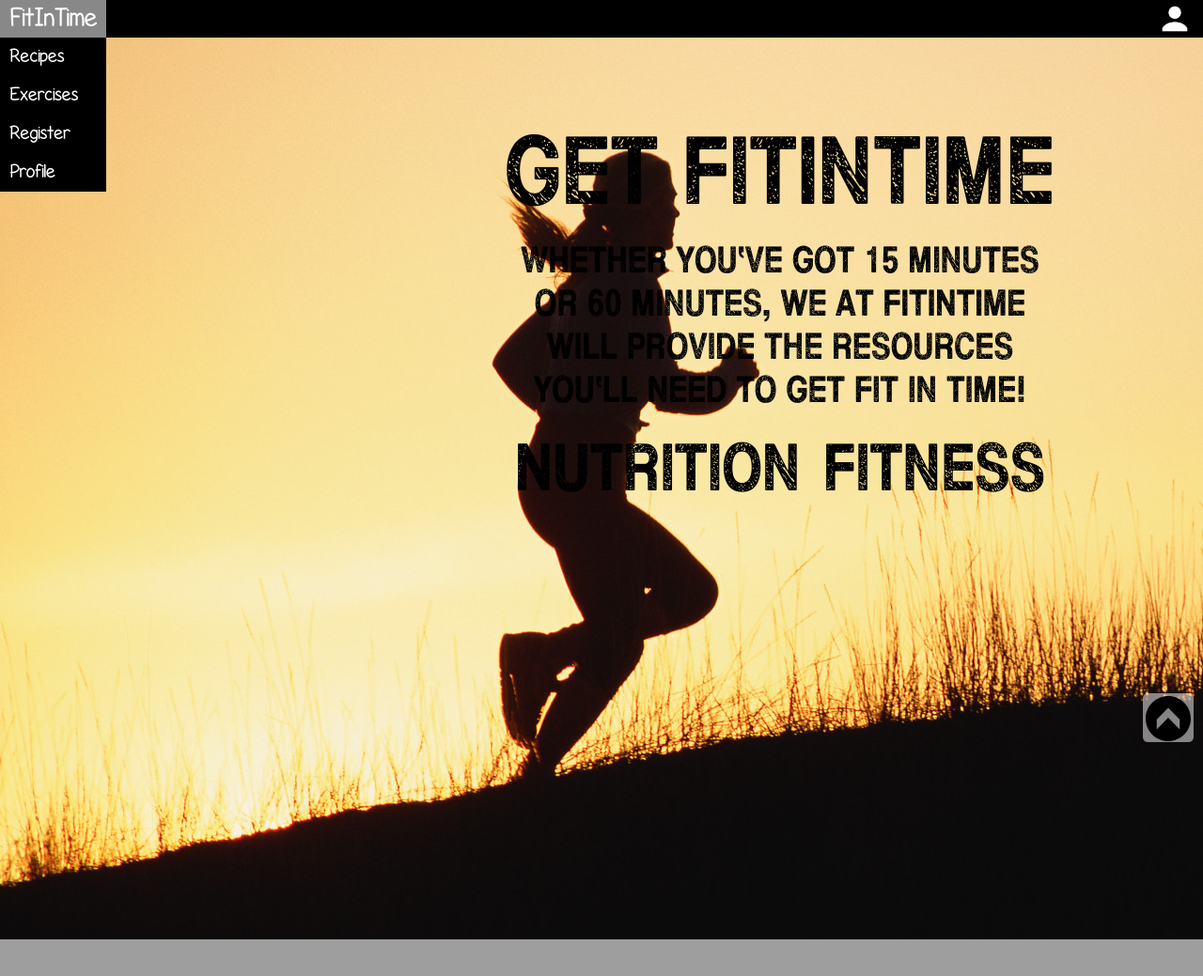
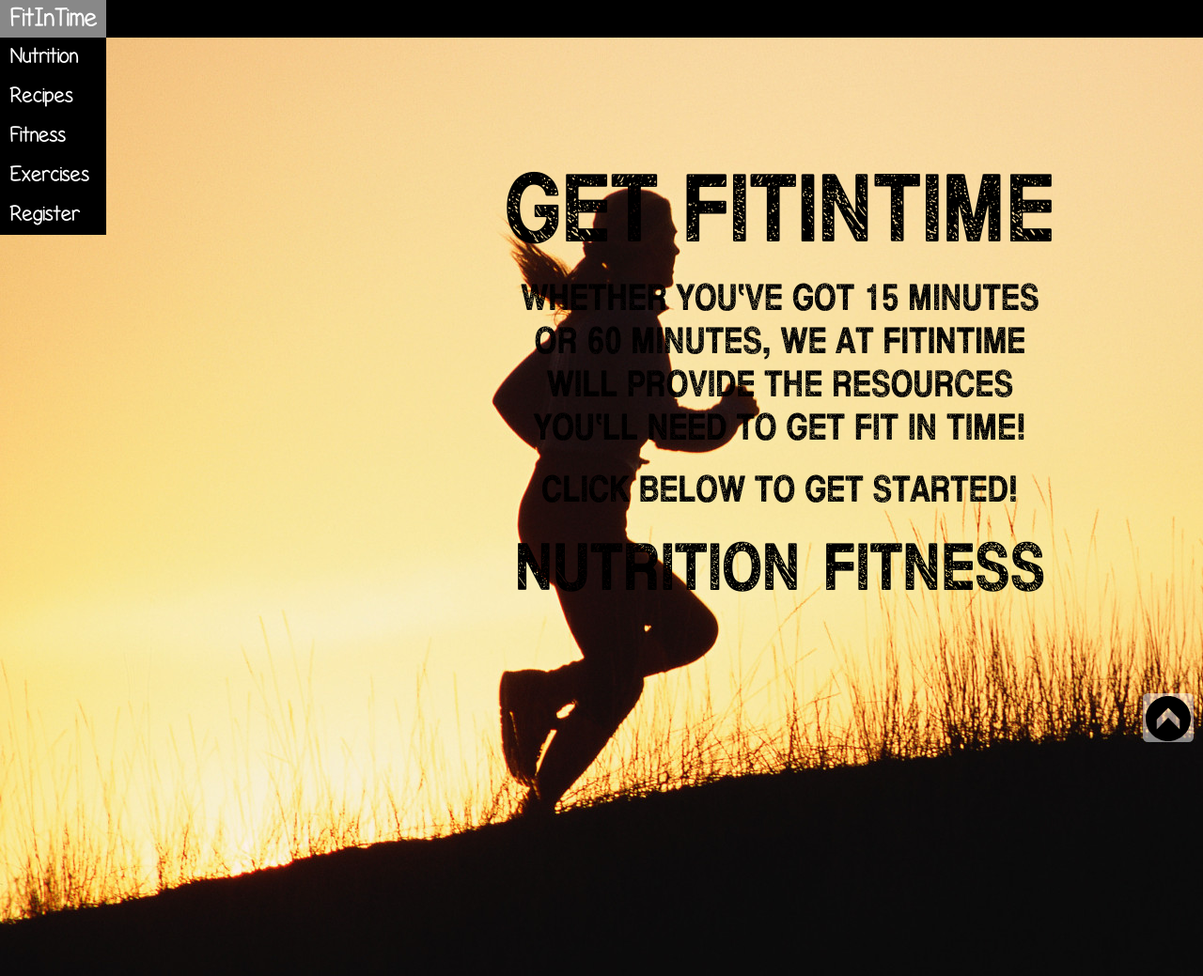
Before and after one commit to reiruiz/FitInTime, a PHP site: page / in a window 1280 px wide. Shown: the top 1039 px of the page at 94% size. Run offline with PHP 8.4, Linux system fonts and the light colour scheme; some libraries are stand-ins or nearby versions; grey boxes are pictures that could not be loaded.

Commit message:
minor edits

```diff
--- a/G17/index.html
+++ b/G17/index.html
@@ -30,14 +30,14 @@
     </head>
     <body>
         <div id="header">
-            <div id="links">
             <div class="menu">
                 <a href="#banner">FitInTime</a>
                 <ul class="dropdown">
-                        <li><a href="#recipe" id="scroll">Recipes</a>
+                    <li><a href="#banner2">Nutrition</a>
+                    <li><a href="#recipe">Recipes</a>
+                    <li><a href="banner3">Fitness</a>
                     <li><a href="#exercise">Exercises</a>
                     <li><a href="#register">Register</a>
-                        <li><a href="profile.html">Profile</a>
                 </ul>
             </div>
         </div>
@@ -47,11 +47,14 @@
         </div>
 
         </div>
+
         <div id="banner">
 
             <div id="logoIntro">
                 <h1>Get FitInTime</h1>
-                <p>Whether you've got 15 minutes or 60 minutes, we at FITINTIME will provide the resources you'll need to get fit in time!</p>
+                <p>Whether you've got 15 minutes or 60 minutes,
+                    we at FITINTIME will provide the resources you'll need to get fit in time!</p>
+                <p>Click below to get started!</p>
                 <ul>
                    <li><a href="#banner2">Nutrition</a></li>
                    <li><a href="#banner3">Fitness</a></li>
--- a/G17/styleSheet/base.css
+++ b/G17/styleSheet/base.css
@@ -50,21 +50,6 @@ body {
     font-weight: bold;
 }
 
-/* changes background color for home */
-
-#header .home {
-    background-color: black;
-    height: 40px;
-    line-height: 40px;
-    float: left;
-}
-
-/* changes background color on hover for home */
-
-#header .home a:hover {
-    background: #888888;
-}
-
 /* changes background color for menu */
 
 #header .menu {
@@ -93,7 +78,7 @@ body {
 /* makes the font in the dropdown smaller */
 
 .dropdown a {
-    font-size: 125%;
+    font-size: 145%;
 }
 
 /* removes bullets and changes the font size for the menu */
@@ -146,6 +131,7 @@ body {
 	height: 1000px;
     width:  100%;
 	font-family: thisSideUp;
+    margin-top: -5px;
 }
 
 /* information text for main banner */
```
Also changed, not shown: 1 other file. Lines whose indentation alone changed are shown as unchanged.
